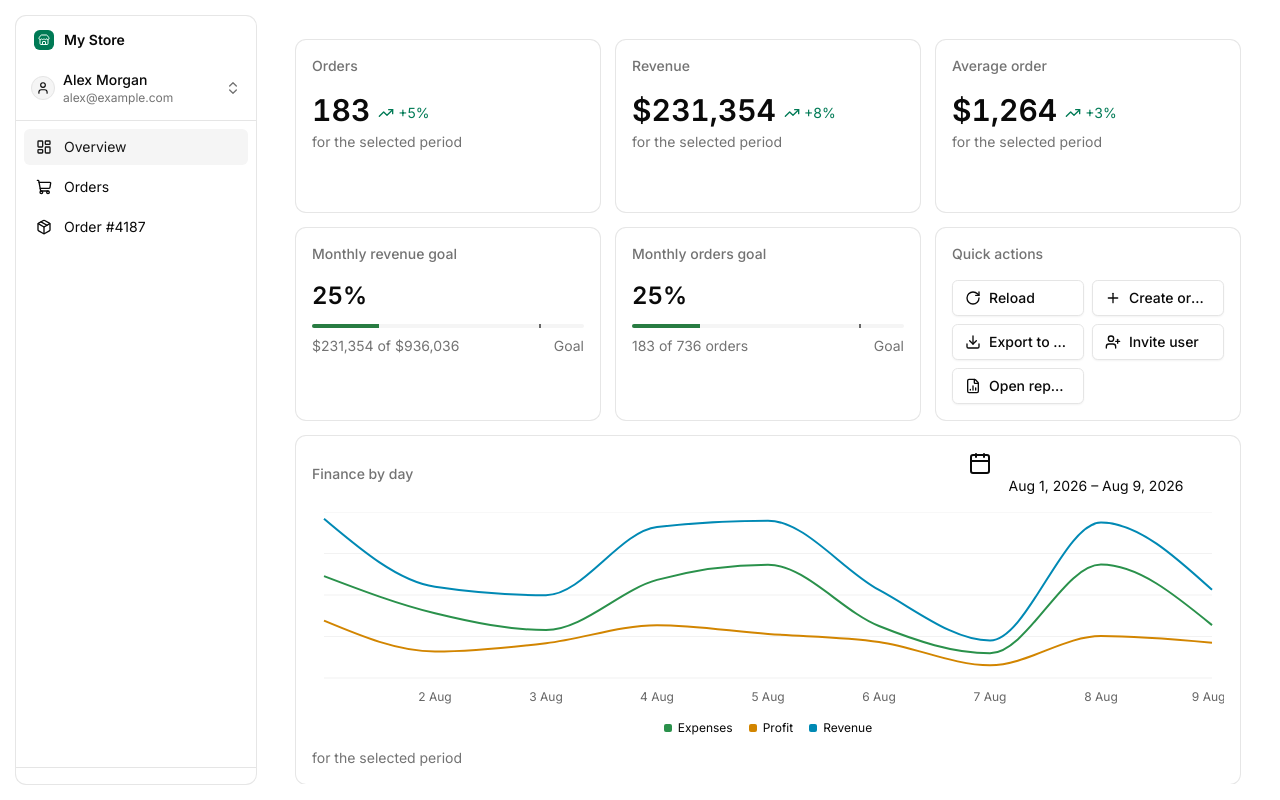
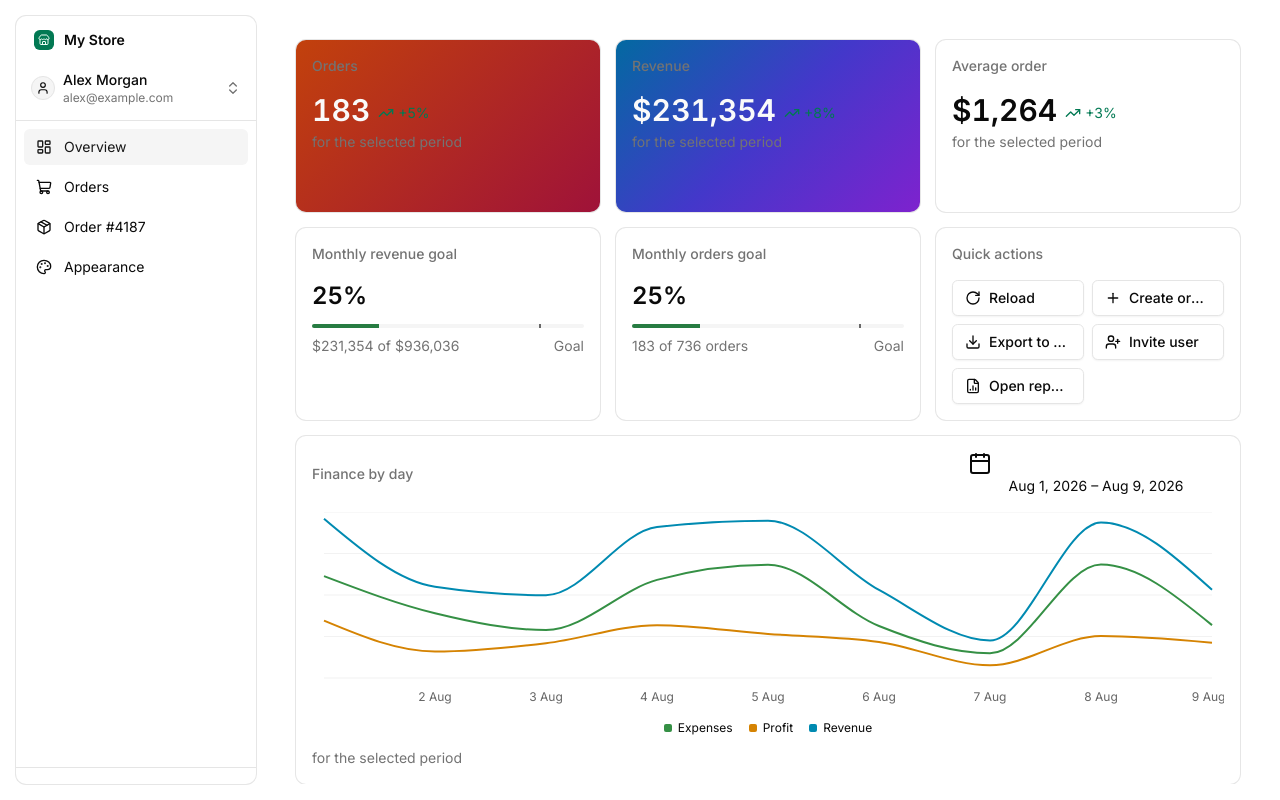
Before and after one commit to berezin-pavel/admin-kit, a Next.js app: page /demo in a window 1280 px wide. Built offline with nearby package versions, Linux system fonts and the light colour scheme.

Commit message:
Give the demo an appearance page that repaints the panel for real

```diff
--- /dev/null
+++ b/app/demo/(shell)/appearance/page.tsx
@@ -0,0 +1,5 @@
+import { DemoAppearance } from "@/components/demo-appearance"
+
+export default function DemoAppearancePage() {
+  return <DemoAppearance />
+}
--- a/app/demo/(shell)/page.tsx
+++ b/app/demo/(shell)/page.tsx
@@ -188,6 +188,7 @@ export default function DemoPage() {
           trendTooltipFormat={(value) => formatDemoNumber(value, locale)}
           hint={strings.metricHint}
           loading={reloading}
+          gradient="orders"
         />
         <WidgetMetric
           title={strings.metricRevenueTitle}
@@ -201,6 +202,7 @@ export default function DemoPage() {
           trendTooltipFormat={(value) => formatDemoCurrency(value, locale)}
           hint={strings.metricHint}
           loading={reloading}
+          gradient="revenue"
         />
         <WidgetMetric
           title={strings.metricAverageOrderTitle}
--- a/app/demo/data.tsx
+++ b/app/demo/data.tsx
@@ -11,6 +11,7 @@ import {
   LayoutDashboard,
   Package,
   PackageCheck,
+  Palette,
   Shirt,
   ShoppingCart,
   SportShoe,
@@ -80,17 +81,19 @@ export const orderStatusLabelByLocale: Record<
 
 const NAV_TITLES: Record<
   DemoLocale,
-  { overview: string; orders: string; order: string }
+  { overview: string; orders: string; order: string; appearance: string }
 > = {
   en: {
     overview: "Overview",
     orders: "Orders",
     order: "Order #4187",
+    appearance: "Appearance",
   },
   ru: {
     overview: "Обзор",
     orders: "Заказы",
     order: "Заказ №4187",
+    appearance: "Оформление",
   },
 }
 
@@ -101,6 +104,7 @@ export function getDemoNav(locale: DemoLocale): readonly AdminNavItem[] {
     { href: "/demo", title: titles.overview, icon: LayoutDashboard },
     { href: "/demo/orders", title: titles.orders, icon: ShoppingCart },
     { href: "/demo/order", title: titles.order, icon: Package },
+    { href: "/demo/appearance", title: titles.appearance, icon: Palette },
   ]
 }
 
--- a/app/demo/locale.ts
+++ b/app/demo/locale.ts
@@ -6,6 +6,7 @@ export interface DemoDictionary {
     overview: string
     orders: string
     order: string
+    appearance: string
   }
   overview: {
     title: string
@@ -33,6 +34,10 @@ export interface DemoDictionary {
     }
     quickActionToastTitle: (label: string) => string
     reloadButton: string
+  }
+  appearance: {
+    title: string
+    description: string
   }
   standaloneTable: {
     title: string
@@ -238,6 +243,7 @@ export const demoDictionary: Record<DemoLocale, DemoDictionary> = {
       overview: "Overview",
       orders: "Orders",
       order: "Order #4187",
+      appearance: "Appearance",
     },
     overview: {
       title: "Overview",
@@ -265,6 +271,10 @@ export const demoDictionary: Record<DemoLocale, DemoDictionary> = {
       },
       quickActionToastTitle: (label) => `${label} — demo action`,
       reloadButton: "Reload",
+    },
+    appearance: {
+      title: "Appearance",
+      description: "Adjust the theme's colors and gradients across the panel",
     },
     standaloneTable: {
       title: "Recent orders",
@@ -494,6 +504,7 @@ export const demoDictionary: Record<DemoLocale, DemoDictionary> = {
       overview: "Обзор",
       orders: "Заказы",
       order: "Заказ №4187",
+      appearance: "Оформление",
     },
     overview: {
       title: "Обзор",
@@ -521,6 +532,10 @@ export const demoDictionary: Record<DemoLocale, DemoDictionary> = {
       },
       quickActionToastTitle: (label) => `${label} — демо-действие`,
       reloadButton: "Обновить",
+    },
+    appearance: {
+      title: "Оформление",
+      description: "Настройте цвета и градиенты темы для всей панели",
     },
     standaloneTable: {
       title: "Последние заказы",
--- /dev/null
+++ b/app/demo/theme-store.ts
@@ -0,0 +1,80 @@
+"use client"
+
+import { useSyncExternalStore } from "react"
+
+import {
+  defaultAdminThemeSources,
+  type AdminTheme,
+} from "@/registry/admin-theme-tokens/admin-theme-tokens"
+
+const STORAGE_KEY = "admin-kit-demo-theme"
+
+export const DEFAULT_DEMO_THEME: AdminTheme = {
+  sources: defaultAdminThemeSources,
+  gradients: [
+    {
+      id: "revenue",
+      name: "Revenue",
+      light: {
+        angle: 135,
+        from: "#0369a1",
+        via: "#4338ca",
+        viaPosition: 50,
+        to: "#7e22ce",
+      },
+      dark: {
+        angle: 135,
+        from: "#0b4a66",
+        via: "#2c2f80",
+        viaPosition: 50,
+        to: "#5b1f86",
+      },
+    },
+    {
+      id: "orders",
+      name: "Orders",
+      light: { angle: 135, from: "#c2410c", to: "#9f1239" },
+      dark: { angle: 135, from: "#7c3a08", to: "#7a1027" },
+    },
+  ],
+}
+
+type Listener = () => void
+
+const listeners = new Set<Listener>()
+let cachedTheme: AdminTheme | undefined
+
+function readStoredTheme(): AdminTheme {
+  try {
+    const stored = window.localStorage.getItem(STORAGE_KEY)
+    return stored ? (JSON.parse(stored) as AdminTheme) : DEFAULT_DEMO_THEME
+  } catch {
+    return DEFAULT_DEMO_THEME
+  }
+}
+
+function subscribe(listener: Listener) {
+  listeners.add(listener)
+  return () => listeners.delete(listener)
+}
+
+function getSnapshot(): AdminTheme {
+  if (cachedTheme === undefined) {
+    cachedTheme = readStoredTheme()
+  }
+  return cachedTheme
+}
+
+function getServerSnapshot(): AdminTheme {
+  return DEFAULT_DEMO_THEME
+}
+
+export function setDemoTheme(next: AdminTheme) {
+  cachedTheme = next
+  window.localStorage.setItem(STORAGE_KEY, JSON.stringify(next))
+  listeners.forEach((listener) => listener())
+}
+
+export function useDemoTheme(): AdminTheme {
+  return useSyncExternalStore(subscribe, getSnapshot, getServerSnapshot)
+}
--- /dev/null
+++ b/components/demo-appearance.tsx
@@ -0,0 +1,26 @@
+"use client"
+
+import { localeRu } from "@/registry/locale-ru/locale-ru"
+import { PageHeader } from "@/registry/page-header/page-header"
+import { ThemeEditor } from "@/registry/theme-editor/theme-editor"
+
+import { demoDictionary } from "@/app/demo/locale"
+import { useDemoLocale } from "@/app/demo/locale-store"
+import { setDemoTheme, useDemoTheme } from "@/app/demo/theme-store"
+
+export function DemoAppearance() {
+  const locale = useDemoLocale()
+  const strings = demoDictionary[locale].appearance
+  const theme = useDemoTheme()
+
+  return (
+    <div className="flex flex-col gap-4">
+      <PageHeader title={strings.title} description={strings.description} />
+      <ThemeEditor
+        value={theme}
+        onChange={setDemoTheme}
+        labels={locale === "ru" ? localeRu.themeEditor : undefined}
+      />
+    </div>
+  )
+}
--- a/components/demo-shell.tsx
+++ b/components/demo-shell.tsx
@@ -10,6 +10,7 @@ import { Store } from "lucide-react"
 import { DemoLanguageToggle } from "@/components/demo-language-toggle"
 import { DemoThemeToggle } from "@/components/demo-theme-toggle"
 import { DemoUserMenu } from "@/components/demo-user-menu"
+import { adminThemeToCss } from "@/registry/admin-theme-tokens/admin-theme-css"
 import { AdminShell } from "@/registry/admin-shell/admin-shell"
 import type { AdminNavLinkRenderer } from "@/registry/admin-shell/admin-shell"
 import { AdminToaster } from "@/registry/admin-toaster/admin-toaster"
@@ -19,6 +20,7 @@ import { SidebarToggle } from "@/registry/sidebar-toggle/sidebar-toggle"
 import { getDemoNav } from "@/app/demo/data"
 import { demoDictionary } from "@/app/demo/locale"
 import { useDemoLocale } from "@/app/demo/locale-store"
+import { useDemoTheme } from "@/app/demo/theme-store"
 
 const renderDemoLink: AdminNavLinkRenderer = ({
   href,
@@ -34,8 +36,11 @@ export function DemoShell({ children }: { children: ReactNode }) {
   const [collapsed, setCollapsed] = useState(false)
   const pathname = usePathname()
   const locale = useDemoLocale()
+  const theme = useDemoTheme()
 
   return (
+    <>
+      <style dangerouslySetInnerHTML={{ __html: adminThemeToCss(theme) }} />
       <AdminShell
         appName={demoDictionary[locale].appName}
         nav={getDemoNav(locale)}
@@ -65,5 +70,6 @@ export function DemoShell({ children }: { children: ReactNode }) {
         {children}
         <AdminToaster />
       </AdminShell>
+    </>
   )
 }
```
Lines whose indentation alone changed are shown as unchanged.
